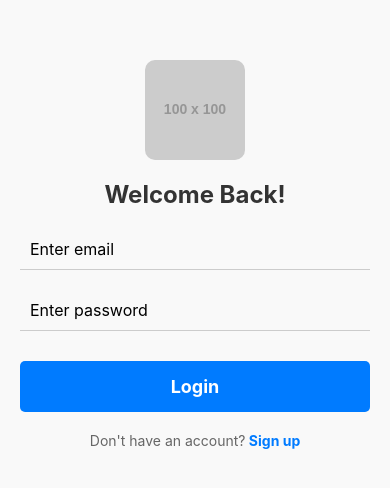
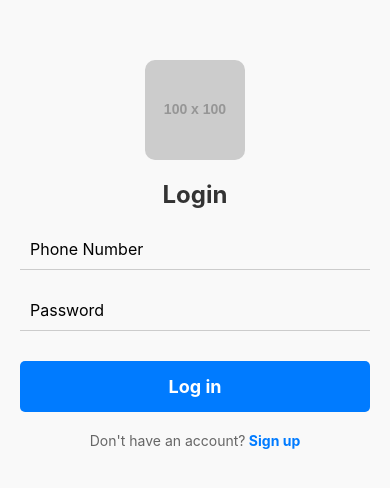
Before and after one commit to trex-Tech/Rilivery, a React Native app: screen /Login in a window 390 px wide. Shown: the part 168-656 px from the top of the page. Built offline with nearby package versions, Linux system fonts and the light colour scheme.

Commit message:
update: initiated integration of auth endpoints

```diff
--- /dev/null
+++ b/config.js
@@ -0,0 +1 @@
+export const BASE_URL = "https://relivery.trextechies.com/api/v1"
--- a/package.json
+++ b/package.json
@@ -15,6 +15,7 @@
     "@react-native-async-storage/async-storage": "^2.0.0",
     "@react-navigation/native": "^6.1.18",
     "@react-navigation/stack": "^6.4.1",
+    "axios": "^1.7.7",
     "expo": "~51.0.28",
     "expo-status-bar": "~1.12.1",
     "expo-updates": "~0.25.27",
--- /dev/null
+++ b/src/components/Button.jsx
@@ -0,0 +1,44 @@
+import React from "react";
+import {
+  TouchableOpacity,
+  Text,
+  StyleSheet,
+  ActivityIndicator,
+} from "react-native";
+
+const LoadingButton = ({ onPress, title, loading }) => {
+  return (
+    <TouchableOpacity
+      style={[styles.button, loading && styles.buttonDisabled]}
+      onPress={loading ? null : onPress}
+      disabled={loading}
+    >
+      {loading ? (
+        <ActivityIndicator size="small" color="#ffffff" />
+      ) : (
+        <Text style={styles.buttonText}>{title}</Text>
+      )}
+    </TouchableOpacity>
+  );
+};
+
+const styles = StyleSheet.create({
+  button: {
+    backgroundColor: "#007BFF",
+    padding: 15,
+    borderRadius: 5,
+    width: "100%",
+    alignItems: "center",
+    marginTop: 10,
+  },
+  buttonDisabled: {
+    backgroundColor: "#cccccc", // Change color when disabled
+  },
+  buttonText: {
+    color: "#ffffff",
+    fontSize: 18,
+    fontWeight: "bold",
+  },
+});
+
+export default LoadingButton;
--- /dev/null
+++ b/src/context.jsx
@@ -0,0 +1,30 @@
+import AsyncStorage from "@react-native-async-storage/async-storage";
+import { createContext, useEffect, useState } from "react";
+
+export const GlobalContext = createContext();
+
+export const GlobalProvider = ({ children }) => {
+  const [isAuthenticated, setIsAuthenticated] = useState(false);
+
+  const getAccessToken = async () => {
+    const access_token = await AsyncStorage.getItem("access_token");
+
+    console.log("Access_token:::", access_token);
+    if (access_token) {
+      setIsAuthenticated(true);
+    } else {
+      setIsAuthenticated(false);
+      console.log("There's no access token");
+    }
+  };
+
+  useEffect(() => {
+    getAccessToken();
+  }, []);
+
+  return (
+    <GlobalContext.Provider value={{ isAuthenticated, setIsAuthenticated }}>
+      {children}
+    </GlobalContext.Provider>
+  );
+};
--- a/src/screens/HomeScreen.jsx
+++ b/src/screens/HomeScreen.jsx
@@ -1,4 +1,5 @@
-import React, { useRef } from "react";
+import AsyncStorage from "@react-native-async-storage/async-storage";
+import React, { useContext, useRef } from "react";
 import {
   View,
   Text,
@@ -9,6 +10,7 @@ import {
   Image,
 } from "react-native";
 import RBSheet from "react-native-raw-bottom-sheet";
+import { GlobalContext } from "../context";
 
 const ridersData = [
   {
@@ -42,6 +44,7 @@ const ridersData = [
 ];
 
 const HomeScreen = ({ navigation }) => {
+  const { setIsAuthenticated } = useContext(GlobalContext);
   const refRBSheet = useRef();
 
   const renderRider = ({ item }) => (
@@ -88,6 +91,16 @@ const HomeScreen = ({ navigation }) => {
           <Text style={styles.buttonText}>View Chats</Text>
         </TouchableOpacity>
       </View>
+
+      <TouchableOpacity
+        style={styles.deleteButton}
+        onPress={() => {
+          AsyncStorage.removeItem("access_token");
+          setIsAuthenticated(false);
+        }}
+      >
+        <Text style={styles.deleteButtonText}>Logout</Text>
+      </TouchableOpacity>
 
       {/* Collapsible Modal for Becoming a Rider */}
       <RBSheet
@@ -226,6 +239,17 @@ const styles = {
     color: "#007BFF",
     fontWeight: "bold",
   },
+  deleteButton: {
+    backgroundColor: "#ccc",
+    padding: 15,
+    borderRadius: 5,
+    alignItems: "center",
+    marginTop: 20,
+  },
+  deleteButtonText: {
+    color: "#ffffff",
+    fontWeight: "bold",
+  },
 };
 
 export default HomeScreen;
--- a/src/screens/LoginScreen.jsx
+++ b/src/screens/LoginScreen.jsx
@@ -1,43 +1,105 @@
-import React, { useState } from "react";
-import { View, TextInput, Text, StyleSheet, TouchableOpacity, Image } from "react-native";
+import React, { useContext, useState } from "react";
+import {
+  View,
+  TextInput,
+  Text,
+  StyleSheet,
+  TouchableOpacity,
+  Image,
+  Alert,
+} from "react-native";
+import { LoginUser } from "../../services/Auth.service";
+import LoadingButton from "../components/Button";
+import AsyncStorage from "@react-native-async-storage/async-storage";
+import { GlobalContext } from "../context";
 
 const LoginScreen = ({ navigation }) => {
-  const [email, setEmail] = useState("");
+  const [phoneNumber, setPhoneNumber] = useState("");
   const [password, setPassword] = useState("");
+  const [errors, setErrors] = useState({}); // State to hold error messages
+  const [loading, setLoading] = useState(false);
+  const { setIsAuthenticated } = useContext(GlobalContext);
 
-  const handleLogin = () => {
-    // Placeholder for backend login endpoint
-    navigation.navigate("Home");
+  const validateInputs = () => {
+    const newErrors = {};
+    if (!phoneNumber) newErrors.phoneNumber = "Phone number is required.";
+    if (!password) newErrors.password = "Password is required.";
+    else if (password.length < 6)
+      newErrors.password = "Password must be at least 6 characters long.";
+
+    setErrors(newErrors);
+    return Object.keys(newErrors).length === 0; // Return true if no errors
+  };
+
+  const handleLogin = async () => {
+    setLoading(true);
+    if (validateInputs()) {
+      console.log("data:::", phoneNumber, password);
+      try {
+        const res = await LoginUser(phoneNumber, password);
+        console.log("login res:::", res.data);
+        if (res.data.status === "success") {
+          setLoading(false);
+          setIsAuthenticated(true);
+          AsyncStorage.setItem("access_token", res.data.data.access);
+
+          console.log("Token saved::", res.data.data.access);
+        } else {
+          setLoading(false);
+        }
+      } catch (error) {
+        setLoading(false);
+        console.log("errorrrrr:::", error);
+      }
+    } else {
+      setLoading(false);
+      return;
+    }
   };
 
   return (
     <View style={styles.container}>
       <Image
-        source={{ uri: 'https://via.placeholder.com/100' }} // Random logo
+        source={{ uri: "https://via.placeholder.com/100" }} // Random logo
         style={styles.logo}
       />
-      <Text style={styles.title}>Welcome Back!</Text>
+      <Text style={styles.title}>Login</Text>
       <TextInput
         style={styles.input}
-        value={email}
-        onChangeText={setEmail}
-        placeholder="Enter email"
-        keyboardType="email-address"
-        autoCapitalize="none"
+        value={phoneNumber}
+        onChangeText={(text) => {
+          setPhoneNumber(text);
+          setErrors((prev) => ({ ...prev, phoneNumber: null }));
+        }}
+        placeholder="Phone Number"
+        keyboardType="phone-pad"
       />
+      {errors.phoneNumber && (
+        <Text style={styles.errorText}>{errors.phoneNumber}</Text>
+      )}
       <TextInput
         style={styles.input}
         value={password}
-        onChangeText={setPassword}
-        placeholder="Enter password"
+        onChangeText={(text) => {
+          setPassword(text);
+          setErrors((prev) => ({ ...prev, password: null }));
+        }}
+        placeholder="Password"
         secureTextEntry
       />
-      <TouchableOpacity style={styles.button} onPress={handleLogin}>
-        <Text style={styles.buttonText}>Login</Text>
-      </TouchableOpacity>
+      {errors.password && (
+        <Text style={styles.errorText}>{errors.password}</Text>
+      )}
+      <LoadingButton title={"Log in"} onPress={handleLogin} loading={loading} />
       <Text style={styles.signupText}>
         Don't have an account?
-        <Text style={styles.signupLink} onPress={() => navigation.navigate("SignUp")}> Sign up</Text>
+        <Text
+          style={styles.signupLink}
+          onPress={() => navigation.navigate("SignUp")}
+        >
+          {" "}
+          Sign up
+        </Text>
       </Text>
     </View>
   );
@@ -55,7 +117,7 @@ const styles = StyleSheet.create({
     width: 100,
     height: 100,
     marginBottom: 20,
-    borderRadius: 10
+    borderRadius: 10,
   },
   title: {
     fontSize: 24,
@@ -92,6 +154,11 @@ const styles = StyleSheet.create({
     color: "#007BFF",
     fontWeight: "bold",
   },
+  errorText: {
+    color: "#ff0000",
+    marginBottom: 10,
+    fontSize: 14,
+  },
 });
 
 export default LoginScreen;
--- a/src/screens/RegisterScreen.jsx
+++ b/src/screens/RegisterScreen.jsx
@@ -1,4 +1,4 @@
-import React, { useState } from "react";
+import React, { useContext, useState } from "react";
 import {
   View,
   TextInput,
@@ -6,23 +6,68 @@ import {
   StyleSheet,
   TouchableOpacity,
   Image,
+  Alert,
 } from "react-native";
+import LoadingButton from "../components/Button";
+import { RegisterUser } from "../../services/Auth.service";
+import axios from "axios";
+import { BASE_URL } from "../../config";
+import AsyncStorage from "@react-native-async-storage/async-storage";
+import { GlobalContext } from "../context";
 
 const RegisterScreen = ({ navigation }) => {
   const [firstName, setFirstName] = useState("");
   const [lastName, setLastName] = useState("");
   const [phoneNumber, setPhoneNumber] = useState("");
   const [password, setPassword] = useState("");
+  const [loading, setLoading] = useState(false);
+  const { setIsAuthenticated } = useContext(GlobalContext);
 
-  const handleRegister = () => {
-    // Placeholder for backend registration endpoint
-    console.log("User registered:", {
-      firstName,
-      lastName,
-      phoneNumber,
-      password,
-    });
-    navigation.navigate("Home"); // Navigate to Home after registration
+  const [errors, setErrors] = useState({}); // State to hold error messages
+
+  const validateInputs = () => {
+    const newErrors = {};
+    if (!firstName) newErrors.firstName = "First name is required.";
+    if (!lastName) newErrors.lastName = "Last name is required.";
+    if (!phoneNumber) newErrors.phoneNumber = "Phone number is required.";
+    if (!password) newErrors.password = "Password is required.";
+    else if (password.length < 6)
+      newErrors.password = "Password must be at least 6 characters long.";
+
+    setErrors(newErrors);
+    return Object.keys(newErrors).length === 0; // Return true if no errors
+  };
+
+  const handleRegister = async () => {
+    setLoading(true);
+    if (validateInputs()) {
+      try {
+        const res = await RegisterUser(
+          phoneNumber,
+          firstName,
+          lastName,
+          password
+        );
+        if (res.data.status === "success") {
+          setLoading(false);
+          setIsAuthenticated(true);
+          AsyncStorage.setItem("access_token", res.data.data.access);
+
+          console.log("Token saved::", res.data.data.access);
+        } else {
+          setLoading(false);
+        }
+      } catch (error) {
+        setLoading(false);
+      }
+    } else {
+      Alert.alert(
+        "Registration Failed",
+        "Please fix the errors and try again."
+      );
+      setLoading(false);
+      return;
+    }
   };
 
   return (
@@ -35,32 +80,58 @@ const RegisterScreen = ({ navigation }) => {
       <TextInput
         style={styles.input}
         value={firstName}
-        onChangeText={setFirstName}
+        onChangeText={(text) => {
+          setFirstName(text);
+          setErrors((prev) => ({ ...prev, firstName: null }));
+        }}
         placeholder="First Name"
       />
+      {errors.lastName && (
+        <Text style={styles.errorText}>{errors.firstName}</Text>
+      )}
       <TextInput
         style={styles.input}
         value={lastName}
-        onChangeText={setLastName}
+        onChangeText={(text) => {
+          setLastName(text);
+          setErrors((prev) => ({ ...prev, lastName: null }));
+        }}
         placeholder="Last Name"
       />
+      {errors.lastName && (
+        <Text style={styles.errorText}>{errors.lastName}</Text>
+      )}
       <TextInput
         style={styles.input}
         value={phoneNumber}
-        onChangeText={setPhoneNumber}
+        onChangeText={(text) => {
+          setPhoneNumber(text);
+          setErrors((prev) => ({ ...prev, phoneNumber: null }));
+        }}
         placeholder="Phone Number"
         keyboardType="phone-pad"
       />
+      {errors.phoneNumber && (
+        <Text style={styles.errorText}>{errors.phoneNumber}</Text>
+      )}
       <TextInput
         style={styles.input}
         value={password}
-        onChangeText={setPassword}
+        onChangeText={(text) => {
+          setPassword(text);
+          setErrors((prev) => ({ ...prev, password: null }));
+        }}
         placeholder="Password"
         secureTextEntry
       />
-      <TouchableOpacity style={styles.button} onPress={handleRegister}>
-        <Text style={styles.buttonText}>Register</Text>
-      </TouchableOpacity>
+      {errors.password && (
+        <Text style={styles.errorText}>{errors.password}</Text>
+      )}
+      <LoadingButton
+        title={"Register"}
+        onPress={handleRegister}
+        loading={loading}
+      />
       <Text style={styles.loginText}>
         Already have an account?
         <Text
@@ -124,6 +195,12 @@ const styles = StyleSheet.create({
     color: "#007BFF",
     fontWeight: "bold",
   },
+  errorText: {
+    color: "#ff0000",
+    marginBottom: 10,
+    fontSize: 14,
+    textAlign: "left",
+  },
 });
 
 export default RegisterScreen;
--- a/tailwind.css
+++ b/tailwind.css
@@ -1,3 +1,3 @@
 e{
-    color: #3dba3d;
+    color: #ff0000;
 }
```
Also changed, not shown: App.js (+6 -1 lines), services/Auth.service.js (added, +32 -0 lines), src/navigation/MainNavigator.jsx (+21 -2 lines), utils/axios.config.js (added, +50 -0 lines), 1 other file (tests, documents, lock files or other folders).
